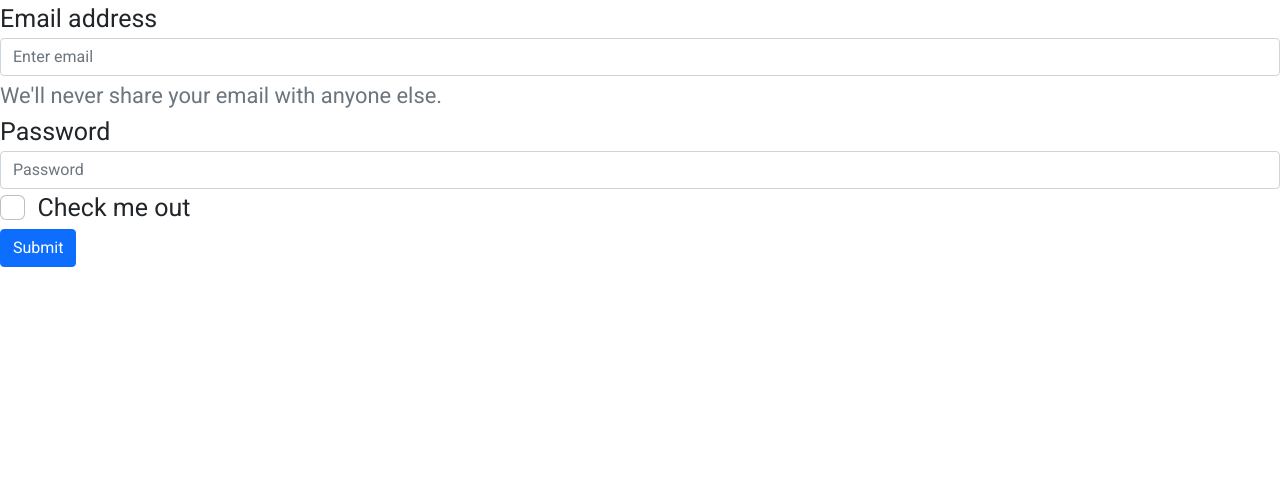
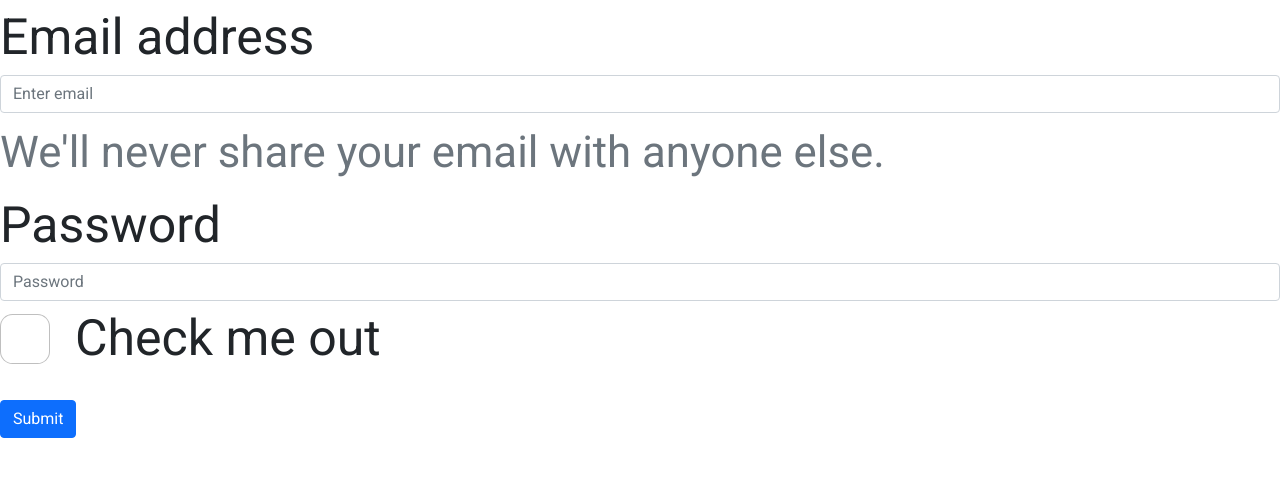
Before and after one commit to Keizaak/didit, a PHP site: page /challenges/challenges.html in a window 1280 px wide. Shown: the top 477 px of the page. Run offline with PHP 8.4, Linux system fonts and the light colour scheme.

Commit message:
Update src/header/header.css

```diff
--- a/src/header/header.css
+++ b/src/header/header.css
@@ -6,7 +6,7 @@ Yellow: #ffc600
 
 body {
     font-family: "Roboto";
-    font-size: 25px;
+    font-size: 50px;
 }
 
 .navbar {
```
